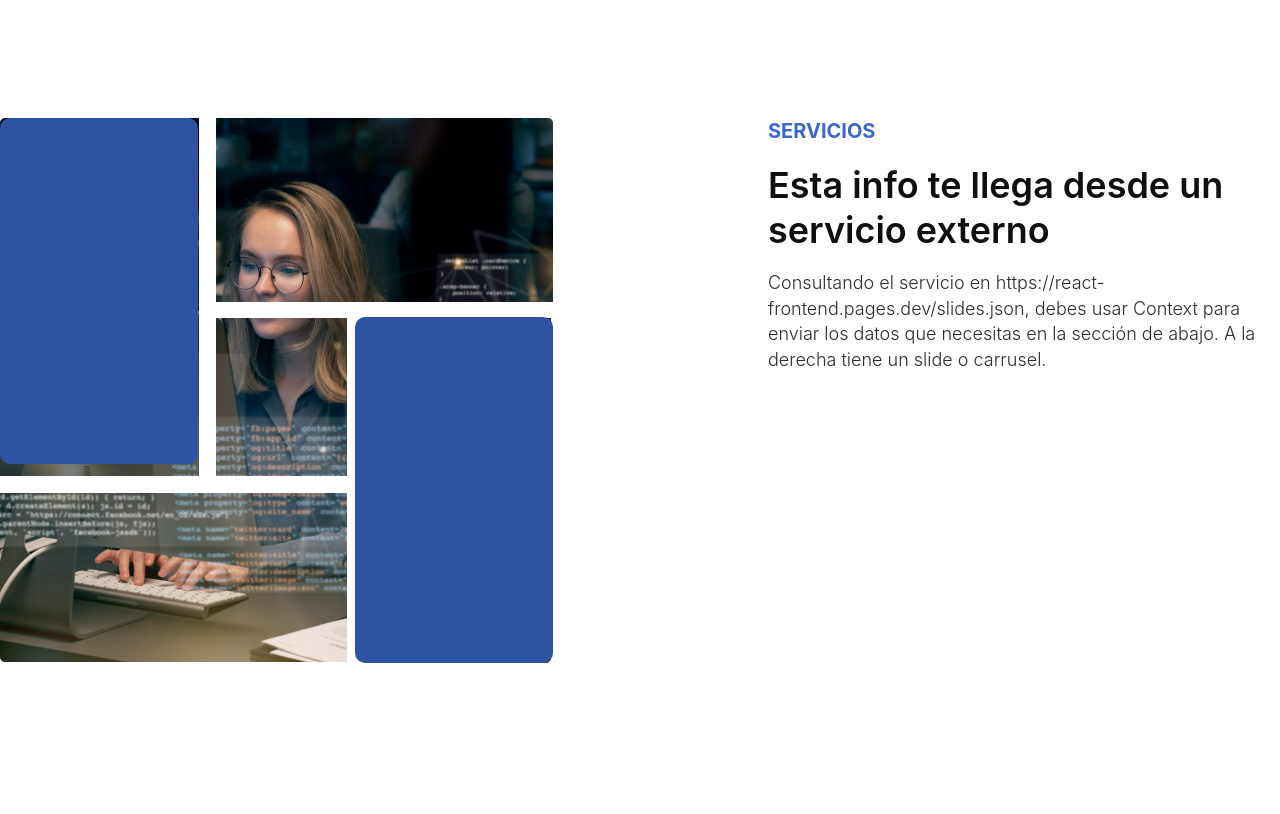
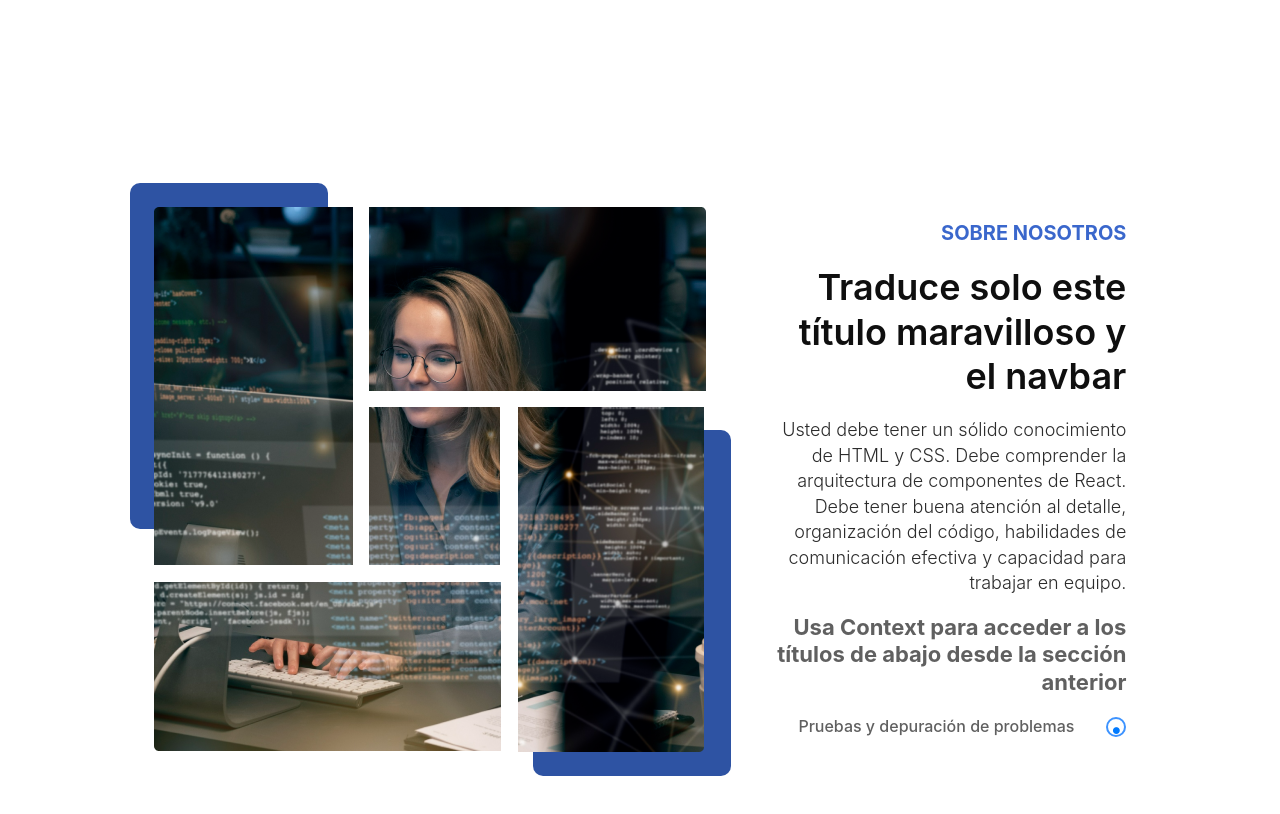
Before and after one commit to imenvyx/react-test-figma, a React (Vite) app: page / in a window 1280 px wide. Shown: the part 1326-2140 px from the top of the page. Built offline with nearby package versions, Linux system fonts and the light colour scheme; no server answers.

Commit message:
Update AboutUs.jsx

```diff
--- a/src/components/AboutUs/AboutUs.jsx
+++ b/src/components/AboutUs/AboutUs.jsx
@@ -8,11 +8,11 @@ import Img4 from "../../assets/images/collage/94.png";
 import "./about-us.css";
 function AboutUs() {
   return (
-    <div className="h-[722px] w-full flex flex-grow">
-      <div className="aboutUs-left w-[60%]">
+    <div className="h-[722px] flex flex-row justify-center items-center w-[80vw] mx-auto">
+      <div className="aboutUs-left w-[55%]  flex ">
         <div className="w-[553px] h-[545px]" id="img-canvas">
           <div className="relative">
-            <div className="grid grid-cols-[repeat(auto-fill, minmax(100px, 1fr))] gap-4">
+            <div className="relative grid grid-cols-[repeat(auto-fill, minmax(100px, 1fr))] gap-4 z-20">
               <div id="image-collage" className="col-end-2  row-[1/3]">
                 <img src={Img1} alt="" className="" />
               </div>
@@ -29,23 +29,33 @@ function AboutUs() {
                 <img src={Img5} alt="" />
               </div>
             </div>
-            <div className="absolute top-0 w-[198px] h-[346px] rounded-[10px] bg-[#2E53A3]"></div>
-            <div className="absolute bottom-0 right-0 w-[198px] h-[346px] rounded-[10px] bg-[#2E53A3]"></div>
+            <div className="absolute -top-[24px] -left-[24px] w-[198px] h-[346px] rounded-[10px] bg-[#2E53A3]"></div>
+            <div className="absolute -bottom-[24px] -right-[24px] w-[198px] h-[346px] rounded-[10px] bg-[#2E53A3]"></div>
           </div>
         </div>
       </div>
-      <div className="aboutUs-right w-[40%]">
+      <div className="aboutUs-right w-[40%] text-right pl-[5%]">
         <h2 className="text-[#3A67CC] mb-[18px] text-[20px]  text-[Inter] font-bold leading-[135.523%] uppercase ">
-          Servicios
+          Sobre nosotros
         </h2>
         <h4 className="text-[#0F0F0F] mb-[18px] text-[36px] text-[Inter] font-semibold leading-[124.523%]">
-          Esta info te llega desde un servicio externo
+          Traduce solo este título maravilloso y el navbar
         </h4>
         <p className="text-[#2C2C2C] mb-[18px] text-[18px] text-[Inter] font-light leading-[142.523%]">
-          Consultando el servicio en
-          https://react-frontend.pages.dev/slides.json, debes usar Context para
-          enviar los datos que necesitas en la sección de abajo. A la derecha
-          tiene un slide o carrusel.
+          Usted debe tener un sólido conocimiento de HTML y CSS. Debe comprender
+          la arquitectura de componentes de React. Debe tener buena atención al
+          detalle, organización del código, habilidades de comunicación efectiva
+          y capacidad para trabajar en equipo.
+        </p>
+        <h4 className="text-[#606060] mb-[18px] text-right text-[22px] text-[Inter] font-bold leading-[124.523%]">
+          Usa Context para acceder a los títulos de abajo desde la sección
+          anterior
+        </h4>
+        <p className="inline-flex flex-row items-center text-[#606060] text-right text-[16px] text-[Inter] font-medium leading-[124.523%]">
+          Pruebas y depuración de problemas{" "}
+          <span className=" ml-8 w-[20px] h-[20px] text-center  leading-[20px] text-[22px]   text-[#007aff]  opacity-1 bg-[#fff] rounded-full border-2 border-[#3D93FF]">
+            •
+          </span>
         </p>
       </div>
     </div>
```
